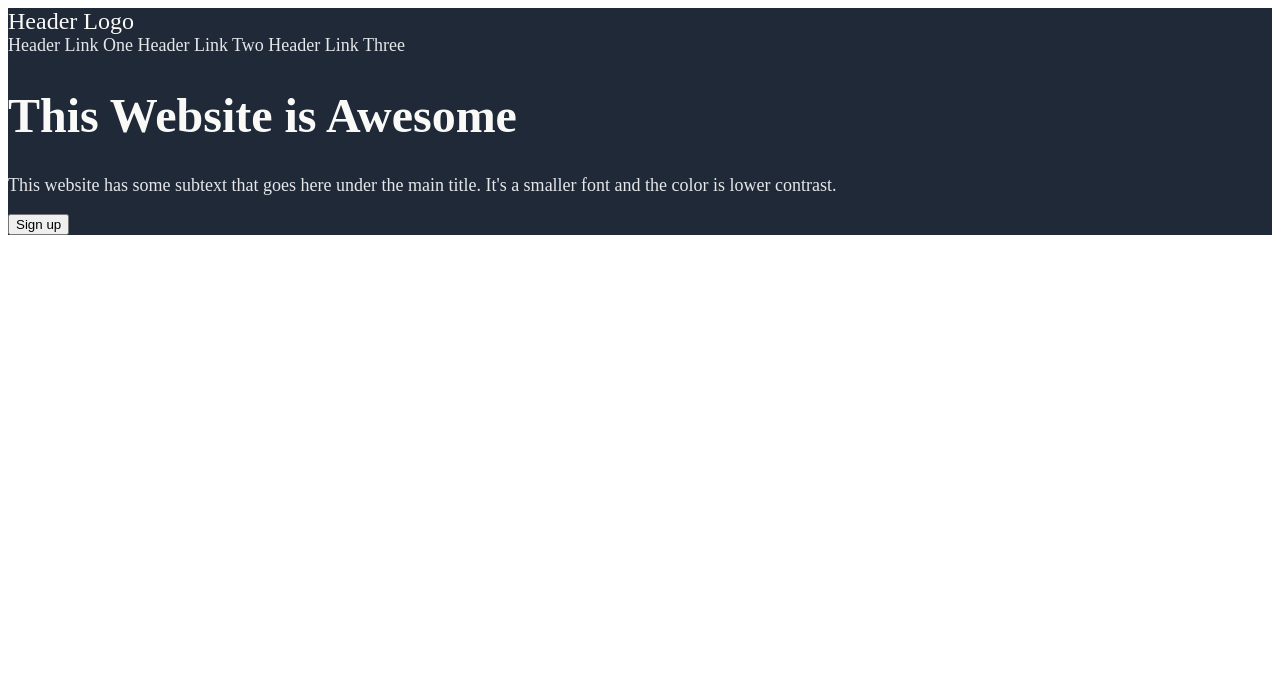
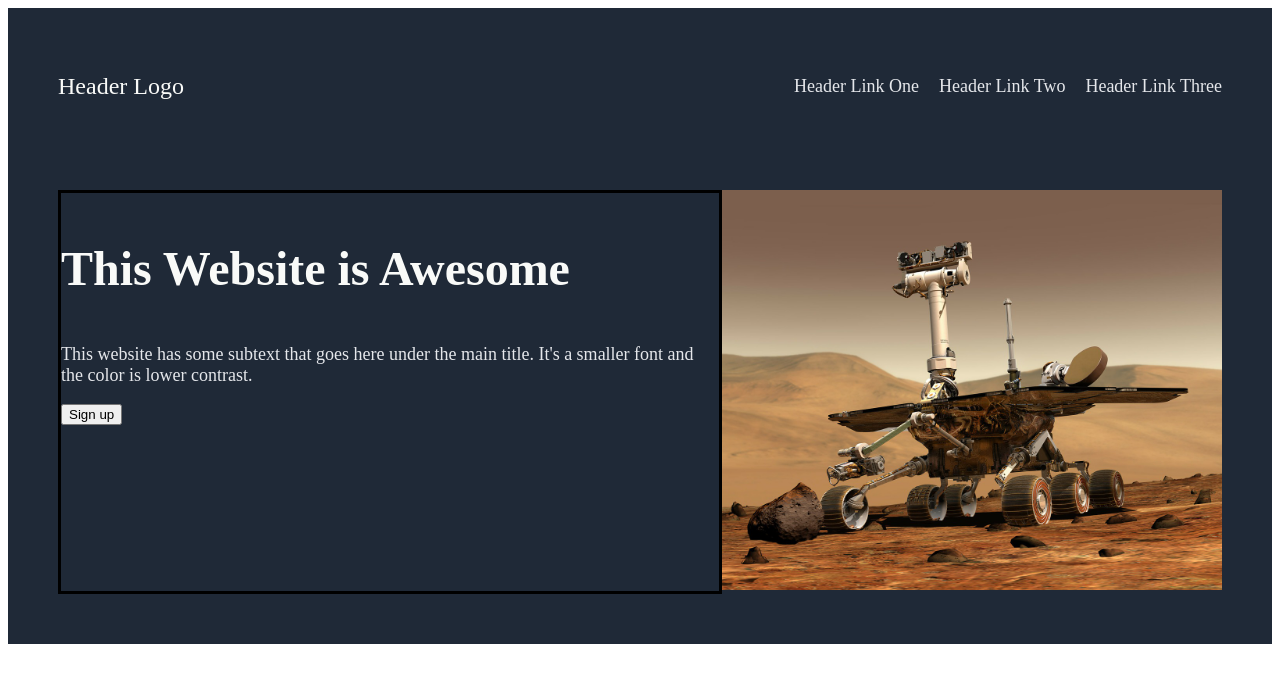
Before and after one commit to enigma275/landing-page, a plain HTML site: page index.html in a window 1280 px wide. Drawn offline with Linux system fonts and the light colour scheme.

Commit message:
Add image

```diff
--- a/index.html
+++ b/index.html
@@ -1,5 +1,6 @@
 <!DOCTYPE html>
 <html lang="en">
+
     <head>
         <meta charset="UTF-8">
         <meta http-equiv="X-UA-Compatible" content="IE=edge">
@@ -7,29 +8,36 @@
         <title>Landing Page</title>
         <link rel="stylesheet" href="style.css">
     </head>
+
     <body>
-    <div class="section_1">
+        <div class="hero-container">
             <div class="header">
-            <div class="header_logo">
+                <div class="header-logo">
                     Header Logo
                 </div>
-            <div class="header_link">
-                Header Link One
-                Header Link Two
-                Header Link Three
+                <div class="header-links">
+                    <ul>
+                        <li>Header Link One</li>
+                        <li>Header Link Two</li>
+                        <li>Header Link Three</li>
+                    </ul>
                 </div>
             </div>
-        <div class="header_info">
-            <div class="hero_text">
-                <h1 class="hero_main_text">This Website is Awesome</h1>
-                <p class="hero_secondary_text">This website has some subtext that goes here under the main title. It's a smaller font and the color is lower contrast.</p>
+            <div class="hero-info">
+                <div class="hero-info-left">
+                    <div class="hero-text">
+                        <p class="hero-main-text">This Website is Awesome</p>
+                        <p class="hero-secondary-text">This website has some subtext that goes here under the main title.
+                            It's a smaller font and the color is lower contrast.</p>
                         <button type="button">Sign up</button>
                     </div>
-            <div class="right>"
-                <img src="" alt="this is a placeholder for an image">
+                </div>
+                <div class="image-placeholder">
+                    <img src="mars-67522_1280.jpg" alt="this is a placeholder for an image">
                 </div>
             </div>
         </div>
 
     </body>
+
 </html>
--- a/style.css
+++ b/style.css
@@ -1,19 +1,60 @@
-.section_1 {
+/* HERO-CONTAINER FONTS AND COLORS*/
+
+.hero-container {
     background-color: #1f2937;
 }
 
-.hero_main_text {
+.hero-main-text {
     font-size: 48px;
     font-weight: 800;
     color: #f9faf8;
 }
 
-.hero_secondary_text,.header_link {
+.hero-secondary-text,.header-links {
     font-size: 18px;
     color: #e5e7eb;
 }
 
-.header_logo {
+.header-logo {
     font-size: 24px;
     color: #f9faf8;
 }
+
+/*HERO-CONTAINER LAYOUT*/
+
+ul {
+    display: flex;
+    list-style: none;
+    padding: 0px;
+    gap: 20PX;
+}
+
+.header {
+    display: flex;
+    align-items: center;
+    justify-content: space-between;
+}
+
+.hero-info-left {
+    border: solid;
+    flex-direction: column;
+    justify-content: space-between;
+}
+
+.hero-info {
+    display: flex;
+    justify-content: space-between;
+}
+
+img {
+    width: 500px;
+    height: 400px;
+}
+
+.hero-container {
+    padding: 50px;
+    display: flex;
+    flex-direction: column;
+    justify-content: space-between;
+    gap: 75px;
+}
```
Also changed, not shown: mars-67522_1280.jpg (added). Lines whose indentation alone changed are shown as unchanged.
